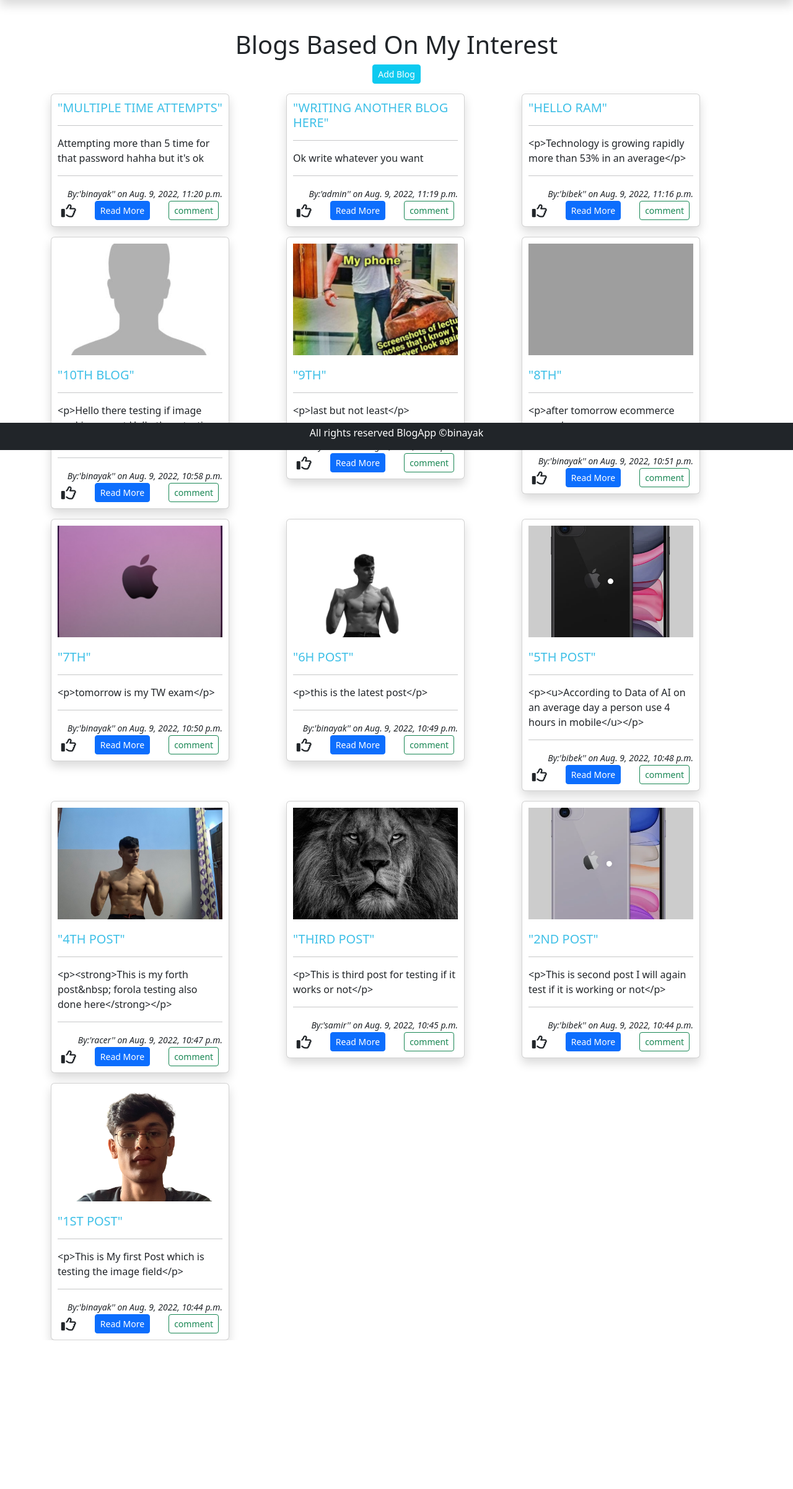
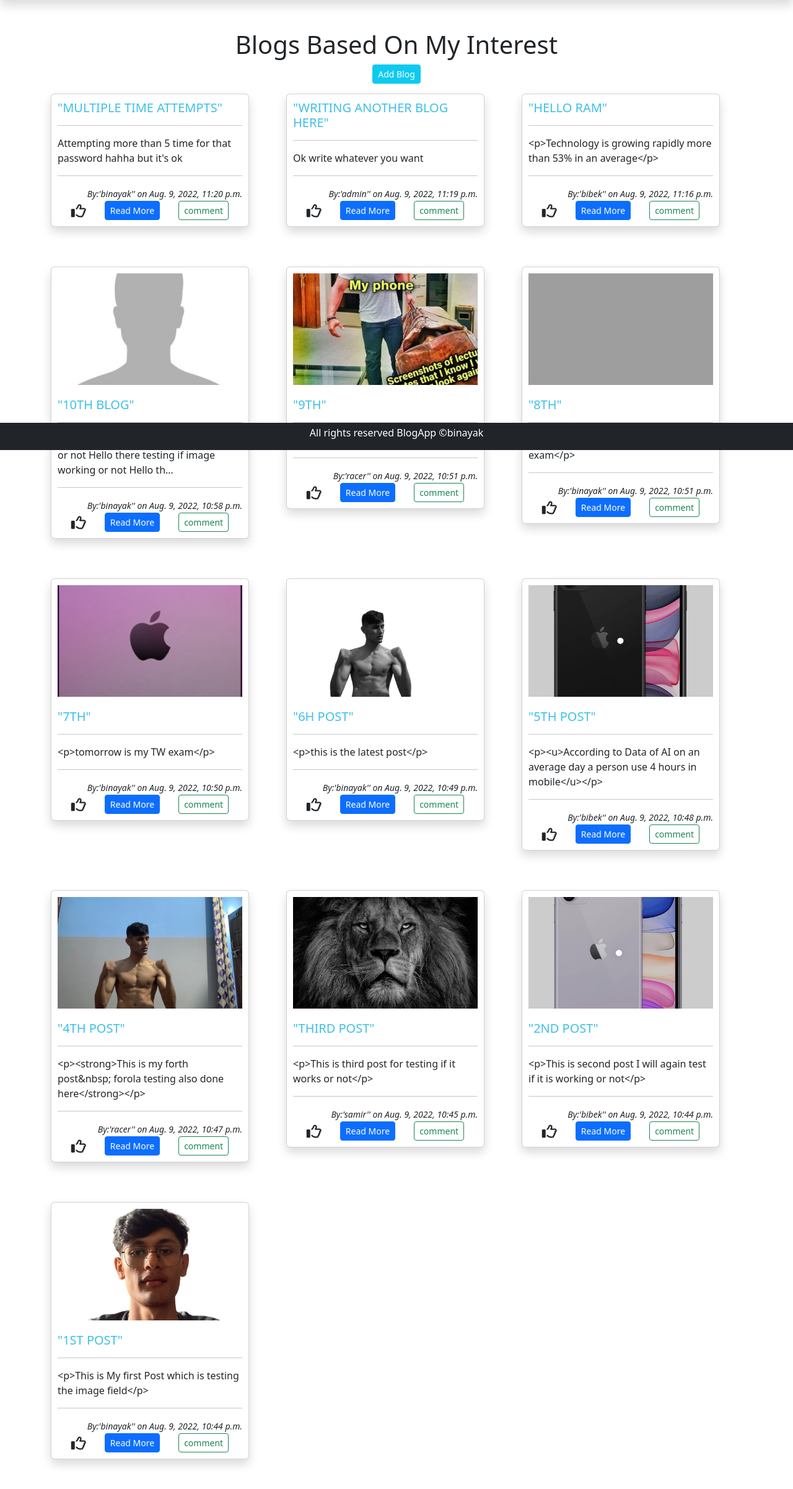
Before and after one commit to binayak316/BLOG, a Django app: page / in a window 1280 px wide. Shown: the part 74-2476 px from the top of the page at 62% size. Before the commit the page ends 2236 px from the top, so only its background shows below. Run offline with Django 4.2, Linux system fonts and the light colour scheme; a user stored in the database is signed in; data comes from the database, SQL or seed files in the repository; both versions use the stored data as it was after the commit; some libraries are stand-ins or nearby versions; grey boxes are pictures that could not be loaded.

Commit message:
making responsive and making models image null true blank true

```diff
--- a/blog/models.py
+++ b/blog/models.py
@@ -13,7 +13,7 @@
     content = FroalaField()
     author = models.ForeignKey(User, on_delete=models.CASCADE)
     slug = models.SlugField(max_length=1000, null=True, blank=True)
-    image = models.ImageField(upload_to='blog/images') # media url paxi blog/images create garxa ra tes vitra store hunxa photos
+    image = models.ImageField(upload_to='blog/images', null=True, blank=True) # media url paxi blog/images create garxa ra tes vitra store hunxa photos
     created_at = models.DateTimeField(auto_now_add=True)
 
 
--- a/blog/templates/blog/index.html
+++ b/blog/templates/blog/index.html
@@ -12,8 +12,8 @@
 
     <div class="row ">
         {% for Blog in posts %}
-            <div class="col-4 mt-3">
-                <div class="card shadow" style="width: 18rem;">
+            <div class="col-4 mt-3 mb-5">
+                <div class="card shadow" style="width: 20rem;">
                     {% if Blog.image %}
                     <img src="{{ Blog.image.url }}" class="card-img-top" alt="..." height="200" width="200" style="object-fit:cover;padding:10px;">
                     {% endif %}
```
Also changed, not shown: blog/migrations/0007_alter_blogmodel_image.py (added), db.sqlite3.
